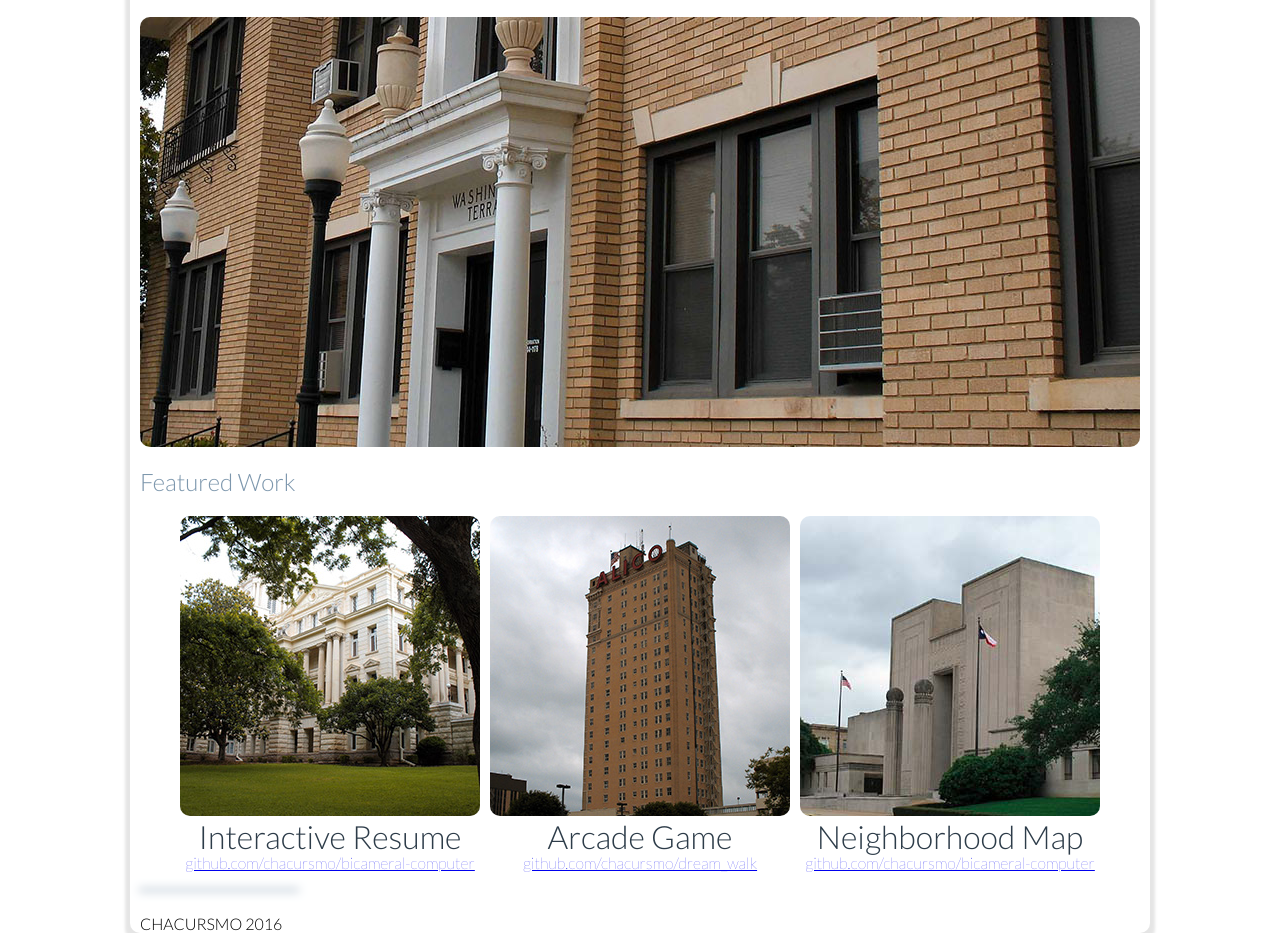
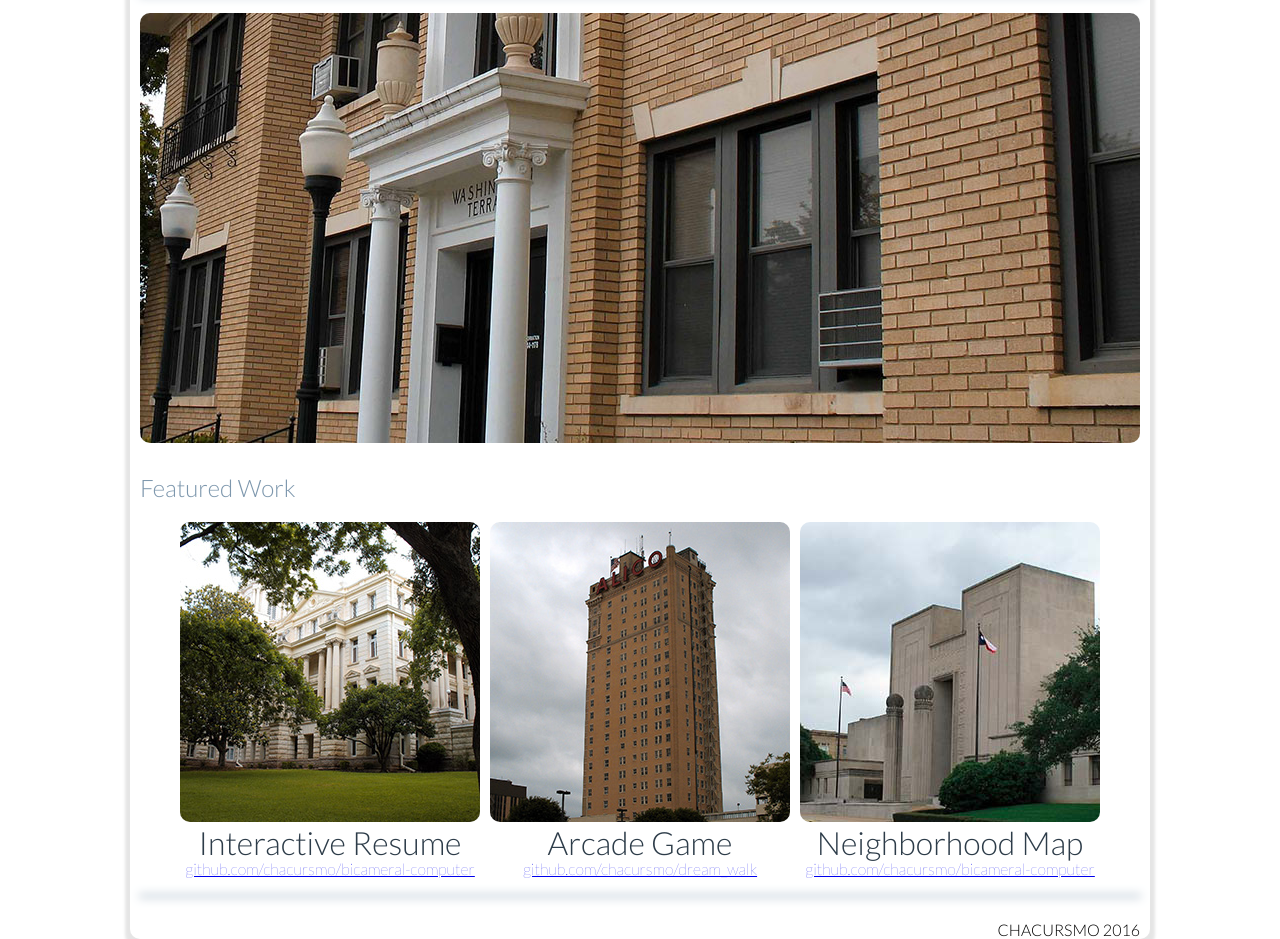
Before and after one commit to chacursmo/portfolio, a plain HTML site: page index.html in a window 1280 px wide. Shown: the part 213-1152 px from the top of the page. Drawn offline with Linux system fonts and the light colour scheme.

Commit message:
Bug: Well I'm to a point.

```diff
--- a/css/main.css
+++ b/css/main.css
@@ -2,6 +2,10 @@
     .container {
 	width: 360px;
     }
+    .app-spotlight {
+	flex-direction: column;
+    }
+
 
 }
 
@@ -26,14 +30,23 @@ body {
     margin: 0;
 }
 
+figure, p {
+    margin: 0;
+    width: 100%;
+}
+
+section {
+    padding-top: 10px;
+}
 .container {
     display: flex;
-    flex-wrap: wrap;
+    flex-direction: column;
 }
 
 .row {
     display: flex;
     flex-wrap: wrap;
+    flex-direction: row;
 }
 
 img, embed,
@@ -108,29 +121,22 @@ h3.job-name {
    text-transform: uppercase;
 }
 
-hr.style {
+.style {
 	 border: 0;
 	 height: 0;
 	 box-shadow: 0 0 10px 1px #7d97ad;
-	 }
+}
 
-figure.main-picture {
-    margin: 30px 0 0 0;
-    padding-left: auto;
-    padding-right: auto;
-}
 
 .text-for-apps {
     width: 1000px;
     margin-right: auto;
-
     margin-left: auto;
 }
 
 h2.text-for-apps {
 	       color: #7d97ad;
 	       font-weight: 300;
-
 	}
 
 
@@ -141,9 +147,6 @@ h2.text-for-apps {
     align-items: center;
 }
 
-figure {
-    margin: 0;
-}
 
 .individual-app {
     display: flex;
@@ -154,9 +157,6 @@ figure {
     padding-bottom: 10px;
     padding-left: 5px;
     padding-right: 5px;
-}
-p {
-    margin: 0;
 }
 
 .app-title {
@@ -186,6 +186,7 @@ p {
 }
 
 .main-picture {
+
     align-items: center;
 }
 
--- a/index.html
+++ b/index.html
@@ -40,17 +40,17 @@
 
       </header>
 
-      <hr class="style">
+
+      <hr class="style col-12">
+
 
       <main>
 	<article>
 	  <section class="row col-12">
-	    <figure class="main-picture">
+	    <figure>
 	      <picture>
-		<source srcset="imgs/wash-terr-300-hq.jpg"
-			media="(max-width: 550px)" alt="Apartment Front">
-		  <source srcset="imgs/wash-terr-600-hq.jpg"
-			  media="(max-width: 800px)" alt="Apartment front">
+		<source srcset="imgs/wash-terr-300-hq.jpg" media="(max-width: 550px)">
+		  <source srcset="imgs/wash-terr-600-hq.jpg" media="(max-width: 800px)">
 		    <img class="img-circle" src="imgs/wash-terr-1000-hq.jpg"  alt="Apartment Front">
 	    </picture>
 	    </figure>
@@ -63,15 +63,13 @@
 		<div class="individual-app">
 		  <figure>
 		    <picture>
-		      <div class="img-circle">
 		      <img class="img-circle" src="imgs/mcclen-300-hq.jpg" alt="View of Courthouse">
-			</div>
 		    </picture>
 		  </figure>
 
-		  <div class="app-title">
-		    <p>Interactive Resume</p>
-		  </div>
+
+		    <p class="app-title">Interactive Resume</p>
+
 
 		  <div class="link-text">
 		    <a href="https://github.com/chacursmo/bicameral-computer/">github.com/chacursmo/bicameral-computer</a>
@@ -81,15 +79,14 @@
 		<div class="individual-app">
 		  <figure>
 		    <picture>
-		      <div class="img-circle">
 			<img class="img-circle" src="imgs/alico-300-hq.jpg" alt="Skyscrapers in Waco, Texas">
-		      </div>
 		    </picture>
 		  </figure>
 
-		  <div class="app-title">
-		    <p>Arcade Game</p>
-		  </div>
+
+		    <p class="app-title">Arcade Game</p>
+
+
 		  <div class="link-text">
 		    <a href="https://github.com/chacursmo/dream_walk/">github.com/chacursmo/dream_walk</a>
 		  </div>
@@ -98,17 +95,17 @@
 		<div class="individual-app">
 		  <figure>
 		    <picture>
-		      <div class="img-circle">
 		      <img class="img-circle" src="imgs/mason-300-hq.jpg" alt="Front of Masonic Temple in Waco, Texas">
-		      </div>
 		    </picture>
 		  </figure>
 
-		  <div class="app-title">
-		    <p>Neighborhood Map</p>
-		  </div>
+
+		    <p class="app-title">Neighborhood Map</p>
+
+
 		  <div class="link-text">
 		    <a href="https://github.com/chacursmo/bicameral-computer/">github.com/chacursmo/bicameral-computer</a>
+		  </div>
 		</div>
 	      </div>
 	    </div>
```
Lines whose indentation alone changed are shown as unchanged.
